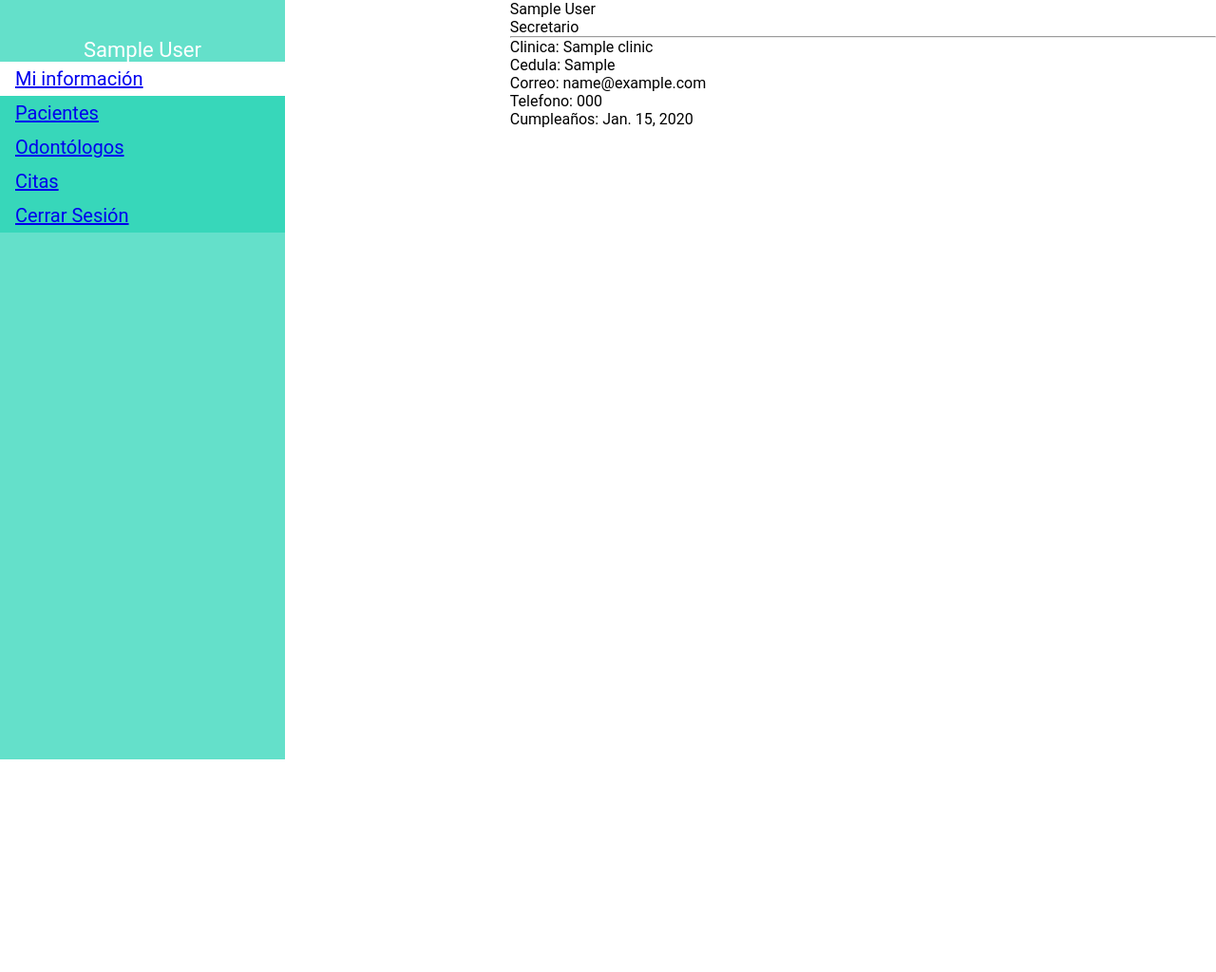
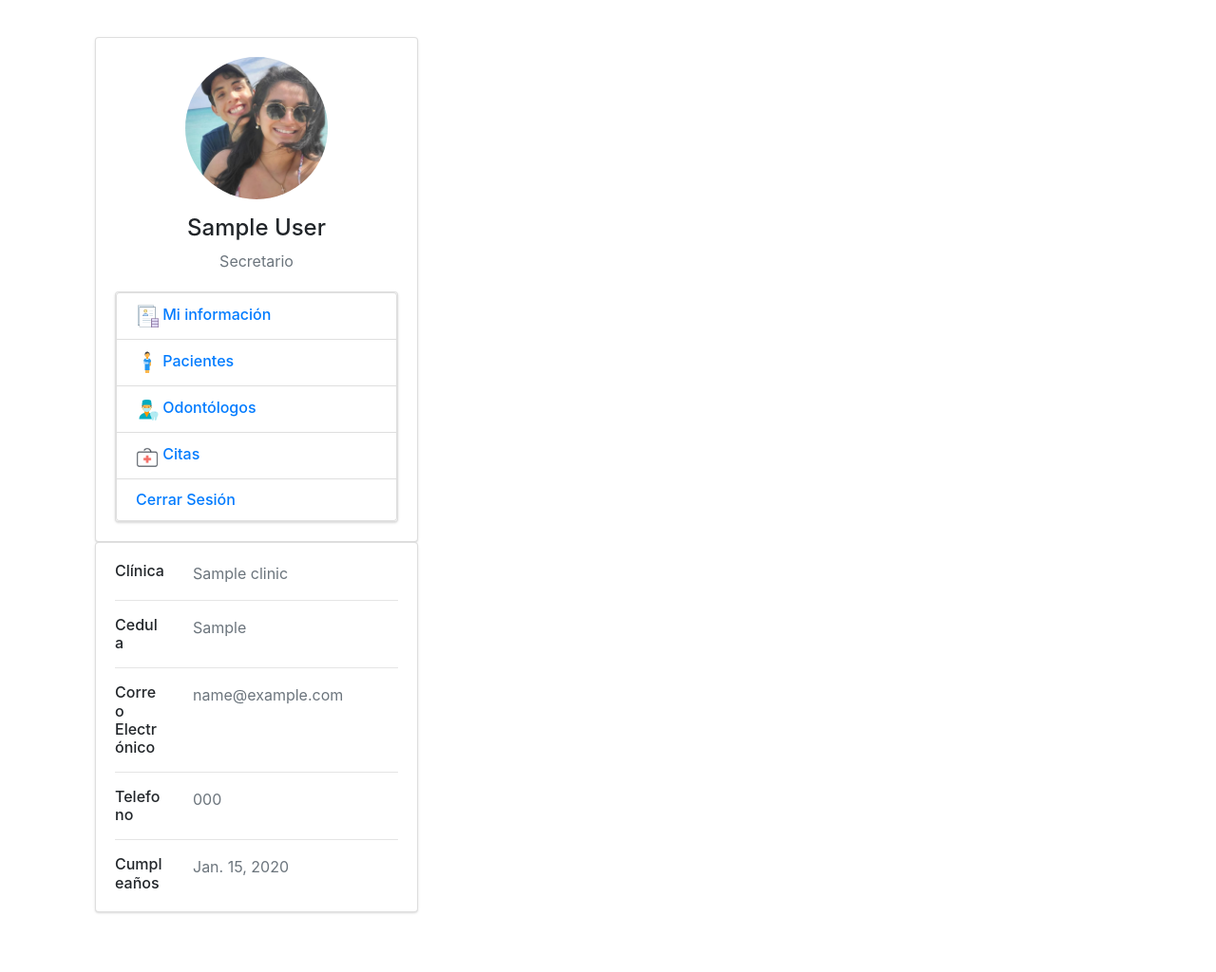
Before and after one commit to cesarlopezt/dental-clinic-appointments, a Django app: page / in a window 1280 px wide. Shown: the whole page at 95% size. Before the commit the page ends 800 px from the top, so only its background shows below. Run offline with Django 3.2, Linux system fonts and the light colour scheme; a user stored in the database is signed in; tables that the repository leaves empty hold one stand-in row (values such as "Sample post"); some libraries are stand-ins or nearby versions.

Commit message:
Cambio en base.html e index.css y creacion del perfil del secretario

```diff
--- a/appointments/static/index.css
+++ b/appointments/static/index.css
@@ -1,64 +1,30 @@
-:root {
-    --primary: #37d7ba;
-    --secondary: #64e0ca;
+body{
+  margin-top:20px;
+  color: #1a202c;
+  text-align: left;
+  background-color: #e2e8f0;
+}
+.main-body {
+  padding: 15px;
+}
+.card {
+  box-shadow: 0 1px 3px 0 rgba(0,0,0,.1), 0 1px 2px 0 rgba(0,0,0,.06);
 }
 
-body {
-    font-family: 'Roboto', sans-serif;
+.card {
+  position: relative;
+  display: flex;
+  flex-direction: column;
+  min-width: 0;
+  word-wrap: break-word;
+  background-color: #fff;
+  background-clip: border-box;
+  border: 0 solid rgba(0,0,0,.125);
+  border-radius: .25rem;
 }
 
-* {
-    margin: 0;
-    padding: 0;
+.card-body {
+  flex: 1 1 auto;
+  min-height: 1px;
+  padding: 1rem;
 }
-
-.container {
-    display: grid;
-}
-
-.sidebar {
-    position: fixed;
-    left: 0;
-    top: 0;
-    width: 300px;
-    height: 100%;
-    z-index: 1;
-    background-color: var(--secondary);
-    color: white;
-    overflow-x: hidden;
-    padding-top: 40px;
-}
-
-.sidebar header{
-    font-size: 22px;
-    color: white;
-    text-align: center;
-}
-
-.sidebar li {
-    left: 0;
-    padding: 6px 8px 6px 16px;
-    text-decoration: none;
-    font-size: 20px;
-    background-color: var(--primary);
-    display: block;
-}
-
-.sidebar li:hover, .sidebar .selected {
-    background-color: white;
-    color: var(--primary);
-}
-
-.sidebar ul {
-    position: relative;
-}
-
-.sidebar #signout {
-    /* position: relative; */
-    bottom: 0px;
-
-}
-
-.content {
-    grid-column: 2;
-}
--- a/appointments/templates/base.html
+++ b/appointments/templates/base.html
@@ -1,8 +1,6 @@
 {% load static %}
-
 <!DOCTYPE html>
 <html lang="en">
-
 <head>
     <meta charset="UTF-8">
     <meta http-equiv="X-UA-Compatible" content="IE=edge">
@@ -10,30 +8,60 @@
     <!-- <link href="https://cdn.jsdelivr.net/npm/bootstrap@5.0.0-beta2/dist/css/bootstrap.min.css" rel="stylesheet"
         integrity="sha384-BmbxuPwQa2lc/FVzBcNJ7UAyJxM6wuqIj61tLrc4wSX0szH/Ev+nYRRuWlolflfl" crossorigin="anonymous"> -->
     <link rel="stylesheet" href="{% static 'index.css' %}">
-    <title>Informacion</title>
+    <link rel="stylesheet" href="https://stackpath.bootstrapcdn.com/bootstrap/4.3.1/css/bootstrap.min.css" integrity="sha384-ggOyR0iXCbMQv3Xipma34MD+dH/1fQ784/j6cY/iJTQUOhcWr7x9JvoRxT2MZw1T" crossorigin="anonymous">
+    <title>Profile</title>
 </head>
-
 <body>
     <div class="container">
-        {% block navbar %}
+    {%block navbar%}
         <nav class="sidebar">
             <header>
-                <!-- <img src="https://icon-library.com/images/no-user-image-icon/no-user-image-icon-21.jpg" alt="profile_pic"> -->
-                <p id="name-sidebar">{{user.secretary}}</p>
             </header>
-            <ul>
-                <li class="{{info_navbar}}"><a href="/">Mi información</a></li>
-                <li class="{{patients_navbar}}"> <a href="/patients/">Pacientes</a></li>
-                <li class="{{dentists_navbar}}"><a href="/dentists/">Odontólogos</a></li>
-                <li class="{{appointments_navbar}}"><a href="/appointments/">Citas</a></li>
-                <li id="logout"><a href="/logout">Cerrar Sesión</a></li>
-            </ul>
-        </nav>
-        {% endblock %}
+        <div class="main-body">
 
-        {% block container %}
-        {% endblock %}
+    <div class="row d-flex justify-content-left">
+        <div class="col-md-4 mb-4 pt-4">
+              <div class="card">
+                 <div class="card-body">
+                     <div class="d-flex flex-column align-items-center text-center">
+                        <img src="{% static 'img/cesar.png'%}" alt="User" class="rounded-circle" width="150">
+                       <div class="mt-3">
+                            <h4>{{user.secretary}}</h4>
+                            <p class="text-secondary mb-1">Secretario</p>
+                        </div>
+                     </div>
+
+
+              <!---->
+                    <div class="card mt-3"
+                    <ul class="list-group list-group-flush">
+                        <li class="{{info_navbar}} list-group-item d-flex justify-content-between align-items-center flex-wrap ">
+                        <h6 class="mb-0"><img src="{% static 'img/informacion.png'%}" width="24" height="24"><a href="/"> Mi información</a></h6>
+                    </li>
+                        <li class="{{patients_navbar}} list-group-item d-flex justify-content-between align-items-center flex-wrap">
+                        <h6 class="mb-0"><img src="{% static 'img/paciente.png'%}" width="24" height="24"><a href="/patients/"> Pacientes</a></h6>
+                    </li>
+
+                        <li class="{{dentists_navbar}} list-group-item d-flex justify-content-between align-items-center flex-wrap">
+                        <h6 class="mb-0"><img src="{% static 'img/dentista.png'%}" width="24" height="24"><a href="/dentists/"> Odontólogos</a></h6>
+                    </li>
+
+                        <li class="{{appointments_navbar}}list-group-item d-flex justify-content-between align-items-center flex-wrap" ">
+                        <h6 class="mb-0"><img src="{% static 'img/cita.png'%}" width="24" height="24"><a href="/appointments/"> Citas</a></h6>
+                    </li>
+
+                        <li class="list-group-item d-flex justify-content-between align-items-center flex-wrap" id="logout">
+                        <h6 class="mb-0"><a href="/logout">Cerrar Sesión</a></h6>
+                    </li>
+                    </ul>
+                 </div>
+              </div>
+            </div>
+            {% endblock %}
+            {% block container %}
+            {% endblock %}
+        </div>
     </div>
-</body>
-
+</nav>
+    </body>
 </html>
--- a/appointments/templates/secretaries/profile.html
+++ b/appointments/templates/secretaries/profile.html
@@ -1,6 +1,63 @@
 {% extends "base.html" %}
+
+
     {% block container %}
-<div class="content">
+   <!-- <div class="row d-flex justify-content-center ">
+    <div class="container">
+        <div class="main-body">
+            -->
+            <!-- <div class="col-md-8 pt-4"> -->
+                <div class="card mb-4">
+                    <div class="card-body">
+                    <div class="row">
+                        <div class="col-sm-3">
+                            <h6 class="mb-0"> Clínica</h6>
+                        </div>
+                        <div class="col-sm-9 text-secondary">
+                            {{user.secretary.clinic}}
+                        </div>
+                    </div>
+                     <hr>
+                     <div class="row">
+                         <div class="col-sm-3">
+                             <h6 class="mb-0">Cedula</h6>
+                         </div>
+                         <div class="col-sm-9 text-secondary">
+                            {{user.secretary.id_card}}
+                         </div>
+                     </div>
+                     <hr>
+                     <div class="row">
+                         <div class="col-sm-3">
+                             <h6 class="mb-0">Correo Electrónico</h6>
+                         </div>
+                         <div class="col-sm-9 text-secondary">
+                            {{user.secretary.email}}
+                         </div>
+                     </div>
+                     <hr>
+                     <div class="row">
+                         <div class="col-sm-3">
+                             <h6 class="mb-0">Telefono</h6>
+                         </div>
+                         <div class="col-sm-9 text-secondary">
+                            {{user.secretary.phone_no}}
+                         </div>
+                     </div>
+                     <hr>
+                     <div class="row">
+                         <div class="col-sm-3">
+                             <h6 class="mb-0">Cumpleaños</h6>
+                         </div>
+                         <div class="col-sm-9 text-secondary">
+                            {{user.secretary.birth_date}}
+                         </div>
+                     </div>
+            <!-- </div>
+
+        </div>
+    </div> -->
+            <!--
             <p class="name-content">{{user.secretary.first_name}} {{user.secretary.last_name}}</p>
             <p class="position">Secretario</p>
             <hr>
@@ -9,10 +66,8 @@
             <p class="info">Correo: {{user.secretary.email}}</p>
             <p class="info">Telefono: {{user.secretary.phone_no}}</p>
             <p class="info">Cumpleaños: {{user.secretary.birth_date}}</p>
-</div>
-{% endblock %}
+            -->
 
 
-
-
+        {% endblock %}
         <!-- Hello {{user.username}} -->
```
Also changed, not shown: appointments/static/img/cesar.png (added), appointments/static/img/cita.png (added), appointments/static/img/dentista.png (added), appointments/static/img/informacion.png (added), appointments/static/img/paciente.png (added). Lines whose indentation alone changed are shown as unchanged.
